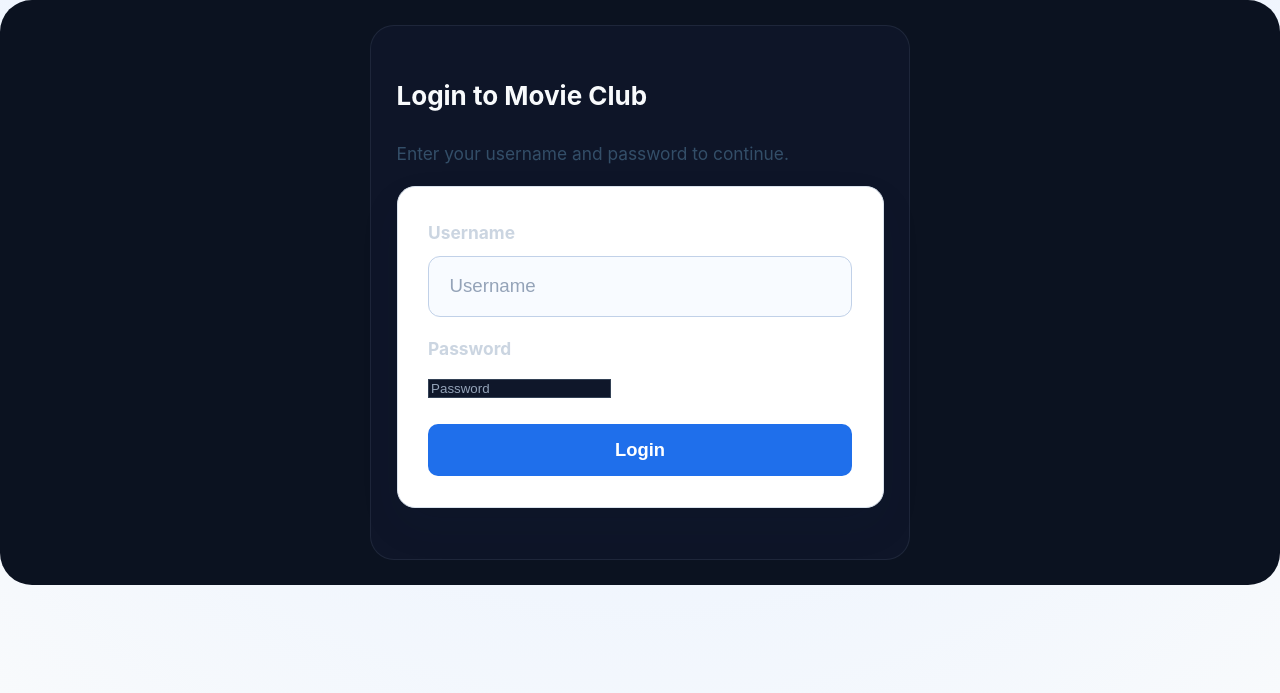
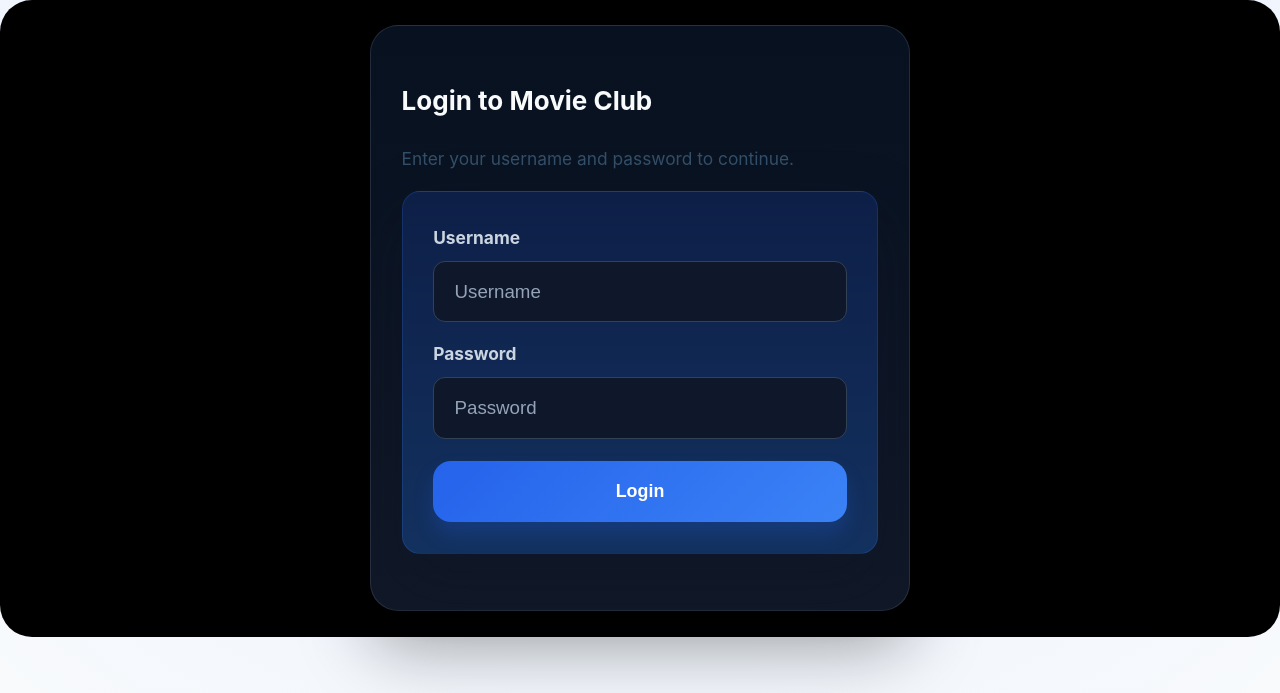
Before and after one commit to mohith-reddy01/movie-suggestions, a Flask app: page /login in a window 1280 px wide. Shown: the part 107-800 px from the top of the page. Run offline with Flask 2, Linux system fonts and the light colour scheme.

Commit message:
Update login button size and auth background colors

```diff
--- a/static/style.css
+++ b/static/style.css
@@ -19,7 +19,7 @@
 }
 
 body[data-page="index"] {
-    background: radial-gradient(circle at top, #111827 0%, #020617 45%, #03050d 100%);
+    background: radial-gradient(circle at top, #ff5100 0%, #000000 45%, #fb0112 100%);
     color: #f8fafc;
 }
 
@@ -77,7 +77,7 @@
 }
 
 .tv-nav a {
-    color: #94a3b8;
+    color: #000000;
     text-decoration: none;
     position: relative;
     padding: 0.35rem 0;
@@ -104,7 +104,7 @@
     height: 40px;
     border-radius: 50%;
     overflow: hidden;
-    border: 1px solid rgba(255,255,255,0.18);
+    border: 1px solid rgba(0, 0, 0, 0.18);
 }
 
 .tv-profile img {
@@ -246,7 +246,7 @@
 }
 
 .dashboard-page {
-    background: #0b1220;
+    background: #000000;
     border-radius: 32px;
     padding: 1.5rem;
     color: #f8fafc;
@@ -258,7 +258,7 @@
     align-items: center;
     gap: 1rem;
     padding-bottom: 1rem;
-    border-bottom: 1px solid rgba(255,255,255,0.08);
+    border-bottom: 1px solid rgba(255, 0, 0, 0.08);
     margin-bottom: 1.5rem;
 }
 
@@ -268,7 +268,7 @@
     gap: 0.5rem;
     padding: 0.55rem 0.95rem;
     border-radius: 999px;
-    background: rgba(56, 189, 248, 0.12);
+    background: rgba(252, 254, 255, 0.12);
     color: #a5f3fc;
     font-size: 0.85rem;
     letter-spacing: 0.08em;
@@ -377,10 +377,11 @@
 }
 
 .dashboard-form {
-    background: rgba(15, 23, 42, 0.95);
-    border: 1px solid rgba(148, 163, 184, 0.12);
+    background: linear-gradient(180deg, #0b1220 0%, #111e3a 55%, #1e294c 100%);
+    border: 1px solid rgba(96, 165, 250, 0.22);
     padding: 1.5rem;
     border-radius: 24px;
+    box-shadow: 0 30px 70px rgba(15, 23, 42, 0.35);
 }
 
 .dashboard-form .form-group {
@@ -439,15 +440,23 @@
     }
 }
 
+.dashboard-form {
+    background: linear-gradient(180deg, #07111f 0%, #111827 100%);
+    border: 1px solid rgba(148, 163, 184, 0.18);
+    padding: 1.8rem;
+    border-radius: 28px;
+    box-shadow: 0 36px 70px rgba(0, 0, 0, 0.35);
+}
+
 .form-card,
 .movie-list,
 .feedback,
 .category-card {
-    background: #ffffff;
-    border: 1px solid #d9e2ec;
+    background: linear-gradient(180deg, #0d1f47 0%, #13315f 100%);
+    border: 1px solid rgba(59, 130, 246, 0.18);
     border-radius: 18px;
     padding: 1.8rem;
-    box-shadow: 0 18px 40px rgba(16, 42, 67, 0.08);
+    box-shadow: 0 24px 60px rgba(15, 23, 42, 0.35);
 }
 
 .form-card {
@@ -462,20 +471,21 @@
     display: block;
     margin-bottom: 0.5rem;
     font-weight: 700;
-    color: #1e3d70;
+    color: #cbd5e1;
 }
 
 input[type="text"],
+input[type="password"],
 input[type="number"],
 select,
 textarea {
     width: 100%;
     padding: 1.1rem 1.2rem;
-    border: 1px solid #c1d1e8;
+    border: 1px solid #334155;
     border-radius: 12px;
-    background: #f8fbff;
+    background: #0f172a;
     font-size: 1.1rem;
-    color: #102a43;
+    color: #e2e8f0;
 }
 
 textarea {
@@ -510,11 +520,14 @@
 }
 /* Size for password/submit buttons in auth forms */
 .form-card button.password-enter {
-    padding: 0.9rem 1.4rem;
-    font-size: 1.08rem;
-    border-radius: 10px;
-    min-width: 140px;
+    width: 100%;
+    padding: 1.2rem 1.6rem;
+    font-size: 1.05rem;
+    border-radius: 18px;
+    background: linear-gradient(135deg, #2563eb, #3b82f6);
+    box-shadow: 0 12px 20px rgba(37, 99, 235, 0.22);
 }
+
 .header {
     background: #ffffff;
     border-bottom: 1px solid #d9e2ec;
```
